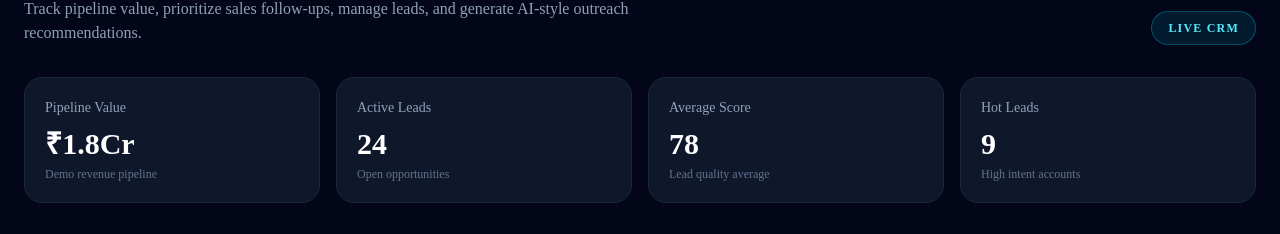
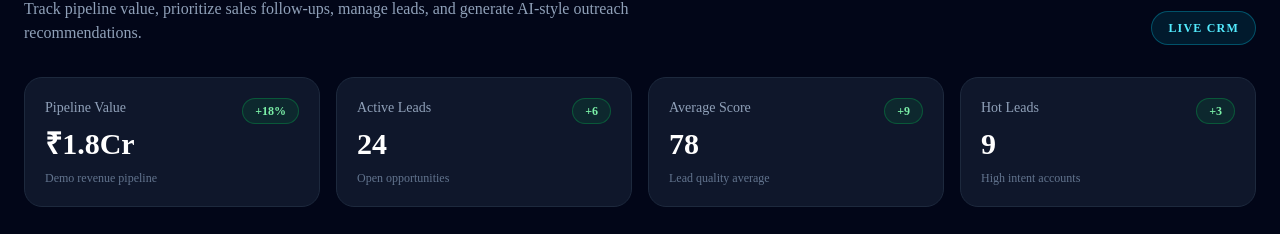
Before and after one commit to Asad97531/revenueos-ai, a Next.js app: page /dashboard in a window 1280 px wide. Shown: the part 119-353 px from the top of the page. Built offline with nearby package versions, Linux system fonts and the light colour scheme.

Commit message:
Refactor dashboard stat cards

```diff
--- a/app/dashboard/page.tsx
+++ b/app/dashboard/page.tsx
@@ -9,6 +9,7 @@ import { PipelineHealth } from "@/components/dashboard/PipelineHealth";
 import { QuickActions } from "@/components/dashboard/QuickActions";
 import { RevenueForecast } from "@/components/dashboard/RevenueForecast";
 import { SalesPerformance } from "@/components/dashboard/SalesPerformance";
+import { StatCards } from "@/components/dashboard/StatCards";
 import { LeadsClient } from "@/components/leads/LeadsClient";
 
 export default function DashboardPage() {
@@ -37,39 +38,7 @@ export default function DashboardPage() {
         </div>
 
         <div className="space-y-8">
-          <section className="grid gap-4 md:grid-cols-4">
-            <div className="rounded-2xl border border-slate-800 bg-slate-900 p-5">
-              <p className="text-sm text-slate-400">Pipeline Value</p>
-              <p className="mt-2 text-3xl font-bold text-white">₹1.8Cr</p>
-              <p className="mt-1 text-xs text-slate-500">
-                Demo revenue pipeline
-              </p>
-            </div>
-
-            <div className="rounded-2xl border border-slate-800 bg-slate-900 p-5">
-              <p className="text-sm text-slate-400">Active Leads</p>
-              <p className="mt-2 text-3xl font-bold text-white">24</p>
-              <p className="mt-1 text-xs text-slate-500">
-                Open opportunities
-              </p>
-            </div>
-
-            <div className="rounded-2xl border border-slate-800 bg-slate-900 p-5">
-              <p className="text-sm text-slate-400">Average Score</p>
-              <p className="mt-2 text-3xl font-bold text-white">78</p>
-              <p className="mt-1 text-xs text-slate-500">
-                Lead quality average
-              </p>
-            </div>
-
-            <div className="rounded-2xl border border-slate-800 bg-slate-900 p-5">
-              <p className="text-sm text-slate-400">Hot Leads</p>
-              <p className="mt-2 text-3xl font-bold text-white">9</p>
-              <p className="mt-1 text-xs text-slate-500">
-                High intent accounts
-              </p>
-            </div>
-          </section>
+          <StatCards />
 
           <DashboardNav />
 
--- /dev/null
+++ b/components/dashboard/StatCards.tsx
@@ -0,0 +1,55 @@
+const stats = [
+  {
+    label: "Pipeline Value",
+    value: "₹1.8Cr",
+    helper: "Demo revenue pipeline",
+    trend: "+18%",
+  },
+  {
+    label: "Active Leads",
+    value: "24",
+    helper: "Open opportunities",
+    trend: "+6",
+  },
+  {
+    label: "Average Score",
+    value: "78",
+    helper: "Lead quality average",
+    trend: "+9",
+  },
+  {
+    label: "Hot Leads",
+    value: "9",
+    helper: "High intent accounts",
+    trend: "+3",
+  },
+];
+
+export function StatCards() {
+  return (
+    <section className="grid gap-4 md:grid-cols-4">
+      {stats.map((stat) => (
+        <div
+          key={stat.label}
+          className="rounded-2xl border border-slate-800 bg-slate-900 p-5"
+        >
+          <div className="flex items-start justify-between gap-4">
+            <div>
+              <p className="text-sm text-slate-400">{stat.label}</p>
+
+              <p className="mt-2 text-3xl font-bold text-white">
+                {stat.value}
+              </p>
+            </div>
+
+            <span className="rounded-full border border-green-500/30 bg-green-500/10 px-3 py-1 text-xs font-semibold text-green-300">
+              {stat.trend}
+            </span>
+          </div>
+
+          <p className="mt-2 text-xs text-slate-500">{stat.helper}</p>
+        </div>
+      ))}
+    </section>
+  );
+}
```
